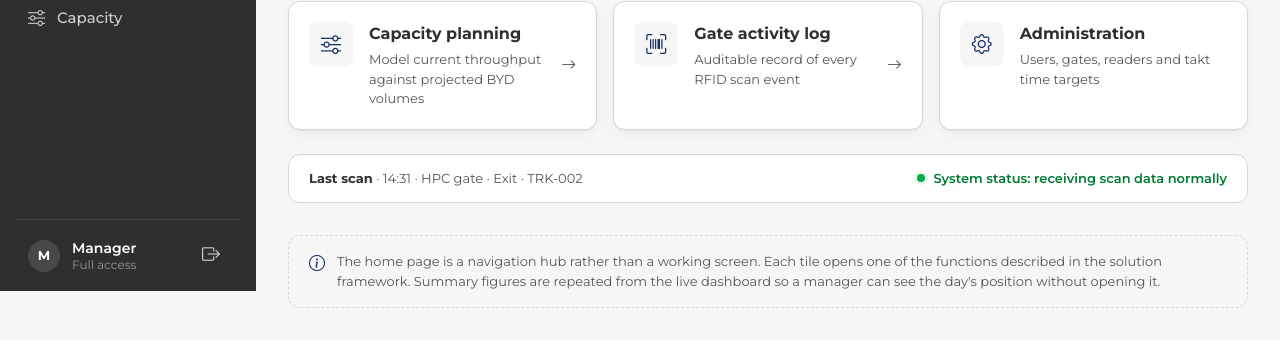
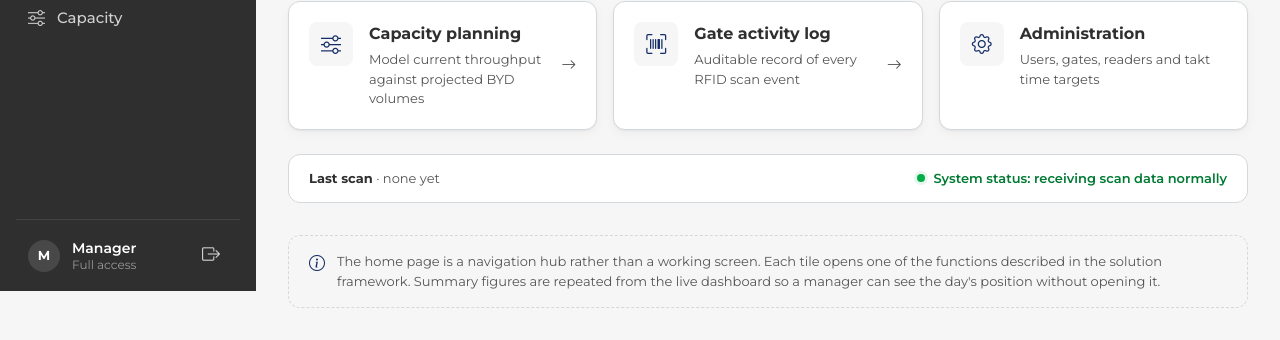
Before and after one commit to u23525364-code/BFB321-Group-1, a Flask app: page / in a window 1280 px wide. Shown: the part 509-849 px from the top of the page. Run offline with Flask 3, Linux system fonts and the light colour scheme; the visitor is signed in with stand-in values (Sample User, id 1); data that the repository does not hold is empty.

Commit message:
Home status strip shows the real last scan

```diff
--- a/templates/home.html
+++ b/templates/home.html
@@ -223,8 +223,7 @@
 
 
         <div class="status-strip">
-          <div><strong>Last scan</strong> · 14:31 · HPC gate · Exit · TRK-002</div>
-          <div class="live-indicator d-inline-flex"><span class="live-dot" aria-hidden="true"></span>System status: receiving scan data normally</div>
+          <div><strong>Last scan</strong> · {% if last_scan %}{{ last_scan.scanned_at.strftime('%d %b %H:%M') }} · {{ last_scan.location }} · {{ last_scan.truck_code }}{% else %}none yet{% endif %}</div>          <div class="live-indicator d-inline-flex"><span class="live-dot" aria-hidden="true"></span>System status: receiving scan data normally</div>
         </div>
 
         <div class="design-note" role="note">
```
